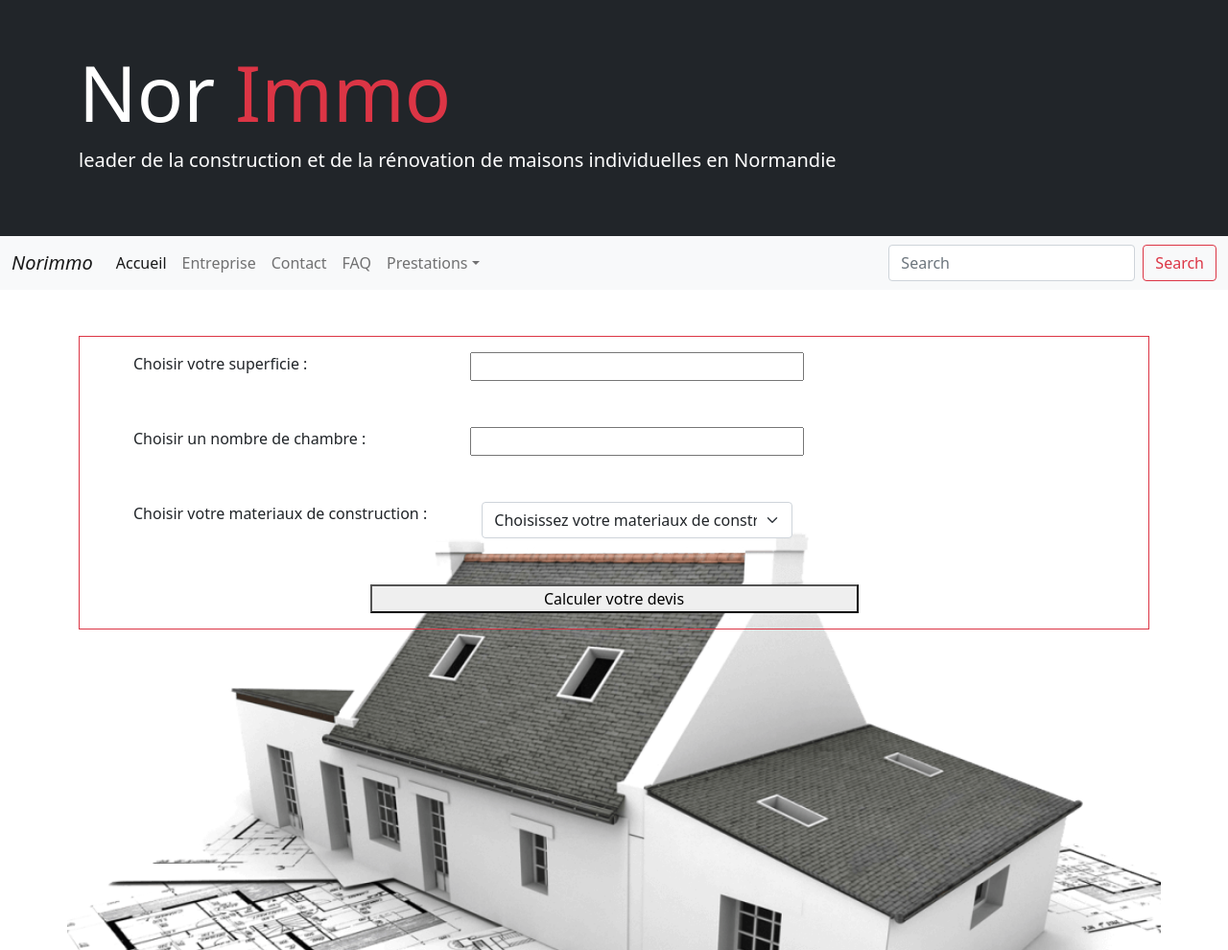
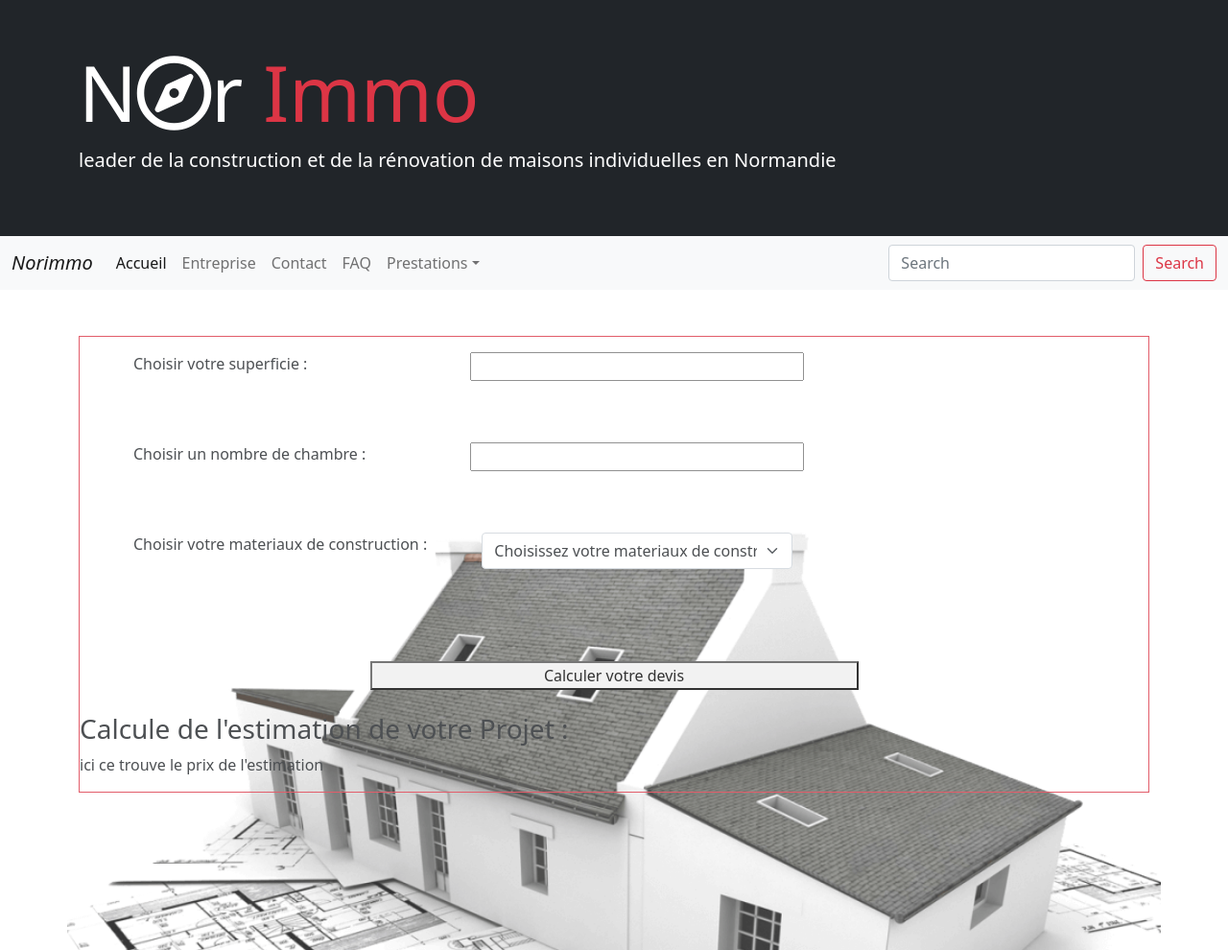
Before and after one commit to romainflly76/NorImmo, a website built with Parcel: page devis.html in a window 1280 px wide. Shown: the top 990 px of the page at 96% size. Built offline with nearby package versions, Linux system fonts and the light colour scheme.

Commit message:
avancement page devis

```diff
--- a/css/main.css
+++ b/css/main.css
@@ -93,6 +93,7 @@ textarea {
   background-size: cover;
   background-repeat: no-repeat;
   height: 80vh;
+  opacity: 0.8;
 }
 
 
--- a/devis.html
+++ b/devis.html
@@ -13,13 +13,15 @@
 
   <link href="https://cdn.jsdelivr.net/npm/bootstrap@5.1.3/dist/css/bootstrap.min.css" rel="stylesheet"
     integrity="sha384-1BmE4kWBq78iYhFldvKuhfTAU6auU8tT94WrHftjDbrCEXSU1oBoqyl2QvZ6jIW3" crossorigin="anonymous">
+  <link rel="stylesheet" href="https://use.fontawesome.com/releases/v5.15.4/css/all.css"
+    integrity="sha384-DyZ88mC6Up2uqS4h/KRgHuoeGwBcD4Ng9SiP4dIRy0EXTlnuz47vAwmeGwVChigm" crossorigin="anonymous">
   <link rel="stylesheet" href="css/main.css">
 </head>
 
 <body>
-  <header class="bg-dark text-white py-5">
+  <header class="bg-dark text-white py-5 px-3">
     <section class="container">
-      <h1 class="display-1" id="mainTitle">Nor <span class="text-danger">Immo</span></h1>
+      <h1 class="display-1" id="mainTitle">N<i class="far fa-compass"></i>r <span class="text-danger">Immo</span></h1>
       <p class="lead">leader de la construction et de la rénovation de maisons individuelles en Normandie</p>
     </section>
   </header>
@@ -68,25 +70,29 @@
   </nav>
 
 
-  <main class="container-fluid my-lg-5 ">
+  <main class="container-fluid my-lg-5 my-sm-2">
     <section class="container backgroundImg">
       <div class="border border-danger col-12">
 
         <form action="devis.html" class="mx-lg-5 my-lg-3">
-
-          <div class="row mb-lg-5 space-between-sm">
-            <label class="col-sm-12 mx-sm-2 col-lg-4" for="superficie">Choisir votre superficie :</label>
-            <input class="col-sm-12 mx-sm-2 col-lg-4" type="number" name="superficie" id="superficie">
+          <div class="row mt-2 mb-lg-5">
+            <label class="col-8 offset-2 mb-3 col-sm-12 mx-sm-2 col-lg-4" for="superficie">Choisir votre superficie
+              :</label>
+            <input class="col-8 offset-2 mb-3 col-sm-8  mx-sm-2 col-lg-4" type="number" name="superficie"
+              id="superficie">
           </div>
 
           <div class="row mb-lg-5">
-            <label class="col-sm-12 mx-sm-2 col-lg-4" for="roomsnumber">Choisir un nombre de chambre :</label>
-            <input class="col-sm-12 mx-sm-2 col-lg-4" type="number" name="roomsnumber" id="roomsnumber">
+            <label class="col-8 offset-2 mb-3 col-sm-12 mx-sm-2 col-lg-4" for="roomsnumber">Choisir un nombre de chambre
+              :</label>
+            <input class="col-8 offset-2 mb-3 col-sm-12 mx-sm-2 col-lg-4" type="number" name="roomsnumber"
+              id="roomsnumber">
           </div>
 
           <div class="row mb-lg-5">
-            <label class="col-sm-12 mx-sm-2 col-lg-4" for="material">Choisir votre materiaux de construction :</label>
-            <div class="col-sm-12 mx-sm-2 col-lg-4">
+            <label class="col-8 offset-2 mb-3 col-sm-12 mx-sm-2 col-lg-4" for="material">Choisir votre materiaux de
+              construction :</label>
+            <div class="col-8 offset-2 mb-5 col-sm-12 mx-sm-2 col-lg-4">
               <select class="form-select" aria-label="Default select example">
                 <option selected>Choisissez votre materiaux de construction</option>
                 <option value="1">Bois</option>
@@ -95,10 +101,15 @@
               </select>
             </div>
           </div>
-
           <button class="offset-3 col-6" type="submit">Calculer votre devis</button>
         </form>
 
+        <aside class="mt-4">
+          <h3>Calcule de l'estimation de votre Projet :</h3>
+          <div>
+            <p>ici ce trouve le prix de l'estimation</p>
+          </div>
+        </aside>
       </div>
     </section>
   </main>
```
